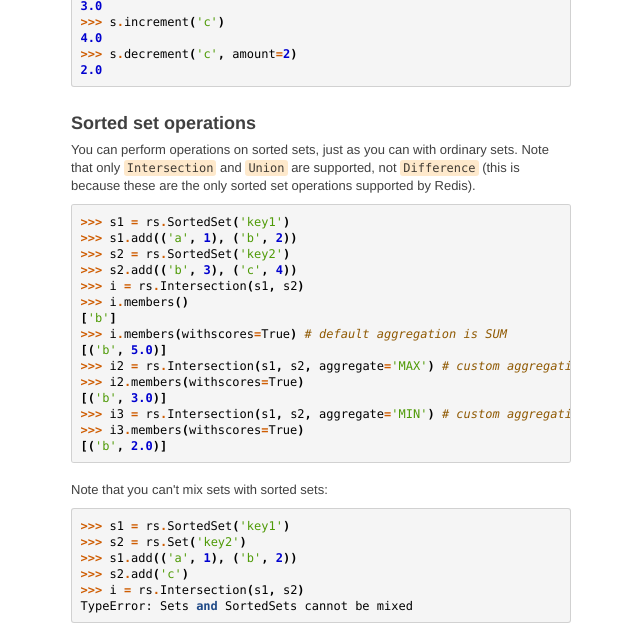
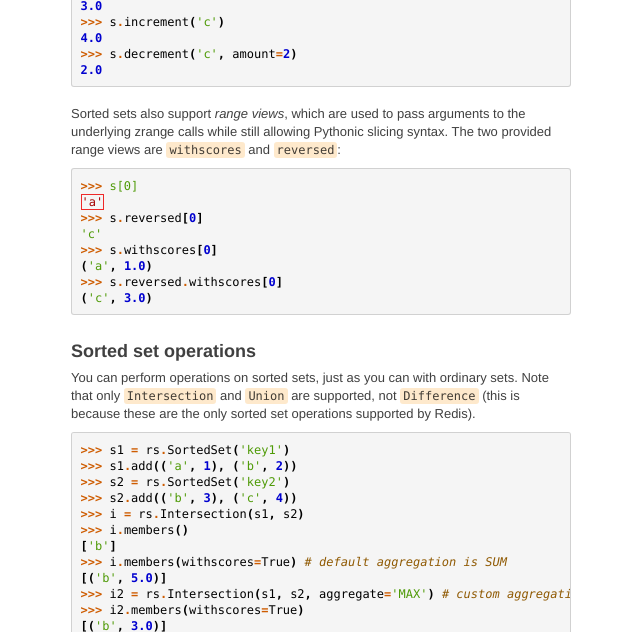
Before and after one commit to j4mie/rediset, a plain HTML site: page sorted-sets/index.html in a window 1280 px wide. Shown: the part 958-1590 px from the top of the page, without its empty margins (319-959 px from the left). Drawn offline with Linux system fonts and the light colour scheme.

Commit message:
Update docs

```diff
--- a/sorted-sets/index.html
+++ b/sorted-sets/index.html
@@ -62,6 +62,20 @@ functions in redis-py, so please look at its documentation for more information.
 </pre></div>
 
 
+<p>Sorted sets also support <em>range views</em>, which are used to pass arguments to the
+underlying zrange calls while still allowing Pythonic slicing syntax. The two
+provided range views are <code>withscores</code> and <code>reversed</code>:</p>
+<div class="codehilite"><pre><span class="o">&gt;&gt;&gt;</span> <span class="sr">s[0]</span>
+<span class="err">'a'</span>
+<span class="o">&gt;&gt;&gt;</span> <span class="n">s</span><span class="o">.</span><span class="n">reversed</span><span class="p">[</span><span class="mi">0</span><span class="p">]</span>
+<span class="s">'c'</span>
+<span class="o">&gt;&gt;&gt;</span> <span class="n">s</span><span class="o">.</span><span class="n">withscores</span><span class="p">[</span><span class="mi">0</span><span class="p">]</span>
+<span class="p">(</span><span class="s">'a'</span><span class="p">,</span> <span class="mf">1.0</span><span class="p">)</span>
+<span class="o">&gt;&gt;&gt;</span> <span class="n">s</span><span class="o">.</span><span class="n">reversed</span><span class="o">.</span><span class="n">withscores</span><span class="p">[</span><span class="mi">0</span><span class="p">]</span>
+<span class="p">(</span><span class="s">'c'</span><span class="p">,</span> <span class="mf">3.0</span><span class="p">)</span>
+</pre></div>
+
+
 <h2 id="sorted-set-operations">Sorted set operations</h2>
 <p>You can perform operations on sorted sets, just as you can with ordinary sets.
 Note that only <code>Intersection</code> and <code>Union</code> are supported, not <code>Difference</code> (this
```
